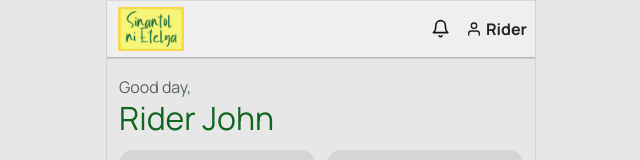
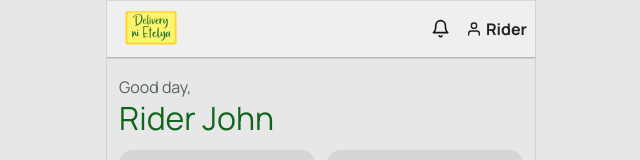
Before and after one commit to Shaun-10/Sinantol-ni-Etelya, a React (Vite) app: page /rider/home in a window 1280 px wide. Shown: the top 160 px of the page, without its empty margins (319-959 px from the left). Built offline with nearby package versions, Linux system fonts and the light colour scheme; the HTML template or start-up script is replaced by a standard one.

Commit message:
sinantol ni etelya

```diff
--- a/src/admin/components/Sidebar.jsx
+++ b/src/admin/components/Sidebar.jsx
@@ -13,8 +13,6 @@ const navItems = [
   { label: 'Orders', icon: FiShoppingBag, to: '/orders' },
   { label: 'Riders', icon: FiTruck, to: '/riders' },
   { label: 'Sales', icon: FiBox, to: '/sales' },
-  { label: 'Delivery', icon: FiMapPin },
-  { label: 'Settings', icon: FiSettings },
 ];
 
 export default function Sidebar() {
--- a/src/rider/pages/RiderHomePage.jsx
+++ b/src/rider/pages/RiderHomePage.jsx
@@ -23,7 +23,7 @@ export default function RiderHomePage() {
       <div className="rider-mobile-shell">
         <header className="rider-dashboard-head">
           <div className="dashboard-toolbar">
-            <img src="/images/logo.png" alt="Sinantol ni Etelya Riders" className="mini-logo" />
+            <img src="/images/logo_delivery.png" alt="Sinantol ni Etelya Riders" className="mini-logo" />
             <div className="toolbar-right">
               <button type="button" className="ghost-icon-btn"><FiBell /></button>
               <div className="rider-mini-chip"><FiUser /> Rider</div>
```
Also changed, not shown: public/images/logo_delivery.png (added).
